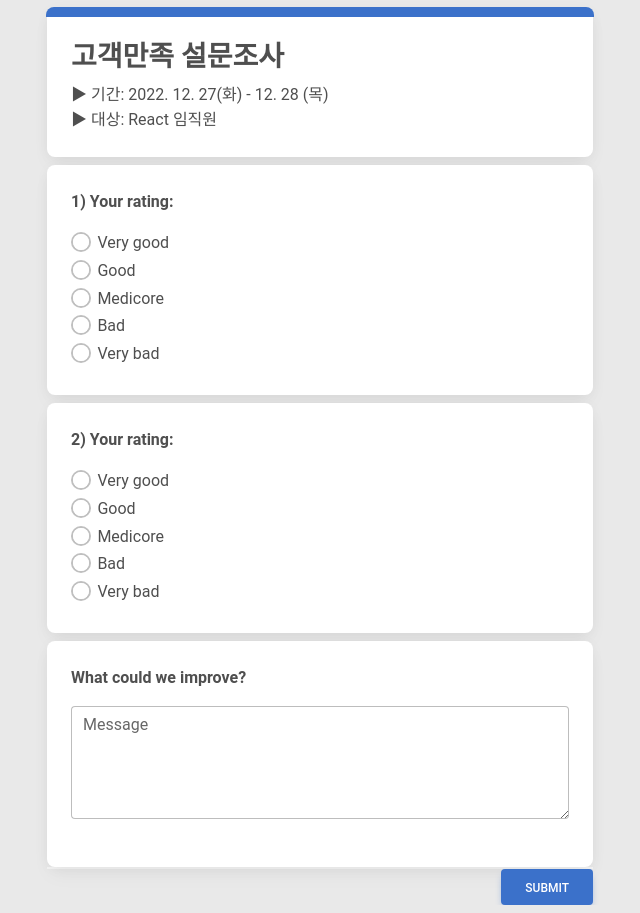
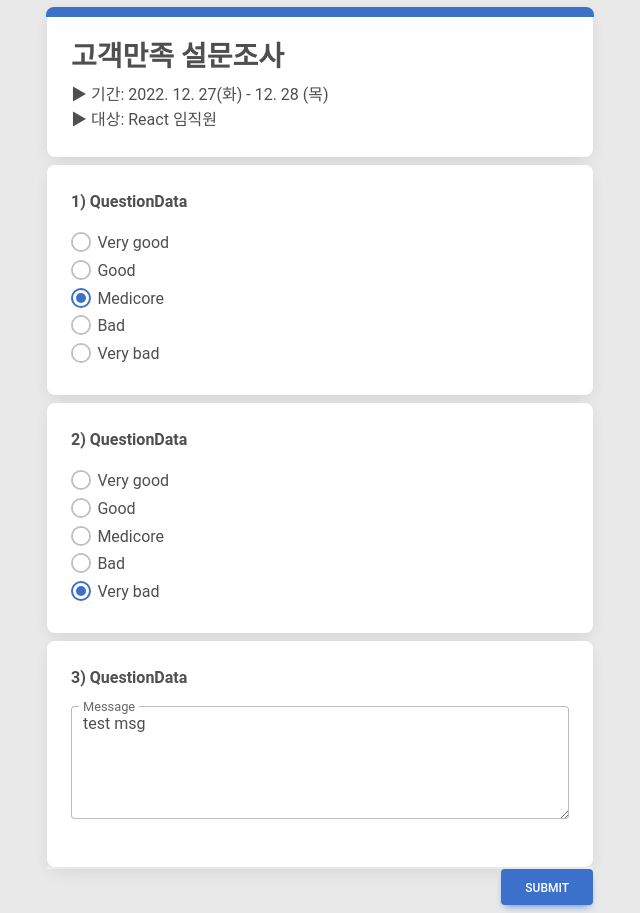
Before and after one commit to hongjuns/survey-front, a React (Create React App) app: page / in a window 1280 px wide. Shown: the whole page, without its empty margins (320-960 px from the left). Built offline with nearby package versions, Linux system fonts and the light colour scheme.

Commit message:
survey 1차 구조화

```diff
--- a/package.json
+++ b/package.json
@@ -7,11 +7,11 @@
     "@testing-library/jest-dom": "^5.16.5",
     "@testing-library/react": "^13.4.0",
     "@testing-library/user-event": "^13.5.0",
-    "autoprefixer": "10.4.5",
+    "autoprefixer": "^10.4.5",
     "mdb-react-ui-kit": "^5.1.0",
     "react": "^18.2.0",
     "react-dom": "^18.2.0",
-    "react-scripts": "5.0.1",
+    "react-scripts": "^4.0.3",
     "web-vitals": "^2.1.4"
   },
   "scripts": {
--- a/src/App.js
+++ b/src/App.js
@@ -1,4 +1,4 @@
-import CardWithFeedback from './components/CardWithFeedback2';
+import CardWithFeedback from './components/CardSurvey';
 import './App.css';
 
 function App() {
--- /dev/null
+++ b/src/assets/questiondata.js
@@ -0,0 +1,34 @@
+export const QuestionData = [
+    {
+      id: 1,
+      name : 'result01',
+      title: "1) QuestionData",
+      type: "Radio",
+      questionlable: [
+         "Very good",
+           "Good",
+           "Medicore",
+           "Bad",
+           "Very bad"
+      ]
+    },
+    {
+      id: 2,
+      name : 'result02',
+      title: "2) QuestionData ",
+      type: "Radio",
+      questionlable: [
+        "Very good",
+           "Good",
+           "Medicore",
+           "Bad",
+           "Very bad"
+      ],
+    },
+    {
+      id: 3,
+      name : 'result03',
+      title: "3) QuestionData",
+      type: "TextArea"
+    },
+];
--- /dev/null
+++ b/src/components/CardSurvey.js
@@ -0,0 +1,68 @@
+import React,{ useState } from "react";
+import { MDBCard,
+  MDBCardBody,
+  MDBCardFooter,
+  MDBCol,
+  MDBContainer,
+  MDBRow,
+  MDBBtn
+} from "mdb-react-ui-kit";
+import CardSurveyQuestion from './CardSurveyQuestion';
+import { QuestionData } from '../assets/questiondata';
+
+export default function CardWithFeedback() {
+
+  //Result 데이터 State result
+  const [ resultData , setresultData ] = useState({
+    result01 : 3,
+    result02 : 5,
+    result03 : 'test msg'
+  });
+
+  const handleChange = (e) => {
+    const { value , name } = e.target;
+    setresultData((prevState) => {
+    	return { ...prevState, [name]: value}
+    });
+  }
+
+  const handleSubmit = (e) => {
+    e.preventDefault();
+    console.log(resultData);
+  }
+
+  return (
+    <MDBContainer className="mh-100">
+      <form onSubmit={handleSubmit}>
+      <MDBRow className="justify-content-center mt-2">
+       <MDBCol className="col-sm-12 col-md-6" >
+        <MDBCard>
+            <div className="header"></div>
+            <MDBCardBody className="text-start">
+            <h3 className="mt-2"><strong>고객만족 설문조사</strong></h3>
+            <p className="mb-0">
+              ▶ 기간: 2022. 12. 27(화) - 12. 28 (목)
+            </p>
+            <p className="mb-0">
+              ▶ 대상: React 임직원
+            </p>
+            </MDBCardBody>
+        </MDBCard>
+      </MDBCol>
+      </MDBRow>
+      {QuestionData.map((question, index) => (
+        <CardSurveyQuestion id={index} key={question.id} question={question} resultData={resultData} handleChange={handleChange}/>
+      ))}
+      <MDBRow className="justify-content-center mb-2">
+        <MDBCol className="col-sm-12 col-md-6" >
+          <MDBCardFooter>
+            <div className="text-end">
+              <MDBBtn>Submit</MDBBtn>
+            </div>
+          </MDBCardFooter>
+        </MDBCol>
+      </MDBRow>
+      </form>
+    </MDBContainer>
+  );
+}
--- /dev/null
+++ b/src/components/CardSurveyQuestion.js
@@ -0,0 +1,67 @@
+import React from "react";
+import {
+  MDBCard,
+  MDBCardBody,
+  MDBCol,
+  MDBRadio,
+  MDBRow,
+  MDBTextArea,
+} from "mdb-react-ui-kit";
+import '../css/Feedback.css';
+
+
+export default function CardSurveyQuestion({question, resultData, handleChange, id}) {
+  const frequency = Object.values(resultData)
+  if(question.type === "Radio"){
+    return(
+      <MDBRow className="justify-content-center">
+        <MDBCol className="col-sm-12 col-md-6 mt-2">
+          <MDBCard>
+            <MDBCardBody className="text-start">
+              <p className="text-left">
+                <strong>{question.title}</strong>
+              </p>
+              {question.questionlable.map((questionlable, index) => (
+                <MDBRadio
+                  name={question.name}
+                  id={question.name}
+                  label={questionlable}
+                  onChange={handleChange}
+                  className="mb-2"
+                  value={index+1}
+                  key={questionlable}
+                  checked={frequency[id] === index+1}
+                />
+              ))}
+            </MDBCardBody>
+          </MDBCard>
+        </MDBCol>
+      </MDBRow>
+    );
+  }else if (question.type ===  "TextArea"){
+    return(
+      <MDBRow className="justify-content-center mt-2">
+        <MDBCol className="col-sm-12 col-md-6">
+          <MDBCard>
+            <MDBCardBody>
+              <p className="text-left">
+                <strong> {question.title}</strong>
+              </p>
+              <MDBTextArea
+                className="mb-4"
+                label='Message'
+                id={question.name}
+                name={question.name}
+                rows={4}
+                onChange={handleChange}
+                value={frequency[id]}
+              />
+            </MDBCardBody>
+          </MDBCard>
+        </MDBCol>
+      </MDBRow>
+    )
+  }else {
+    return (<></>);
+  }
+}
```
Also changed, not shown: 1 other file (tests, documents, lock files or other folders).
